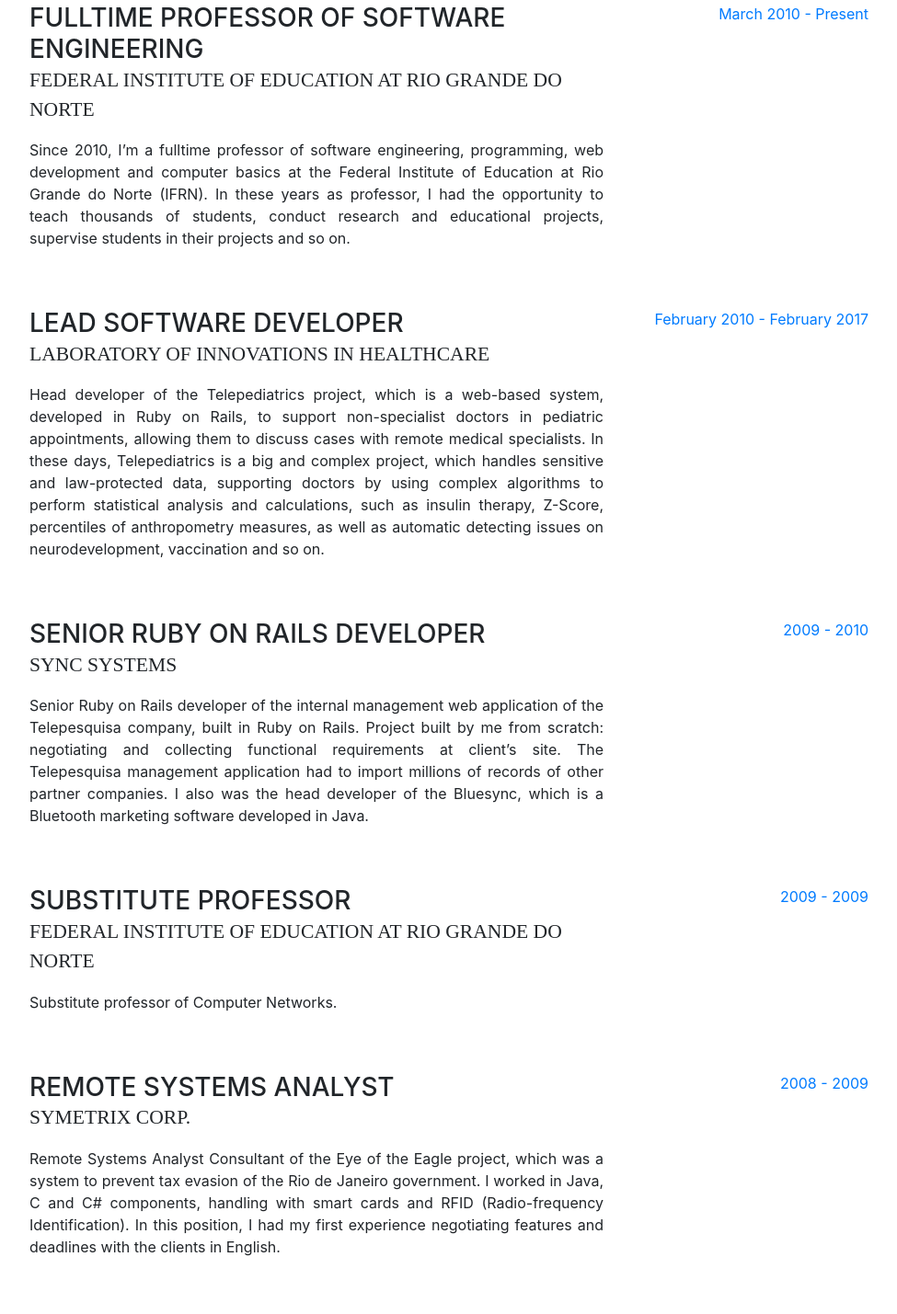
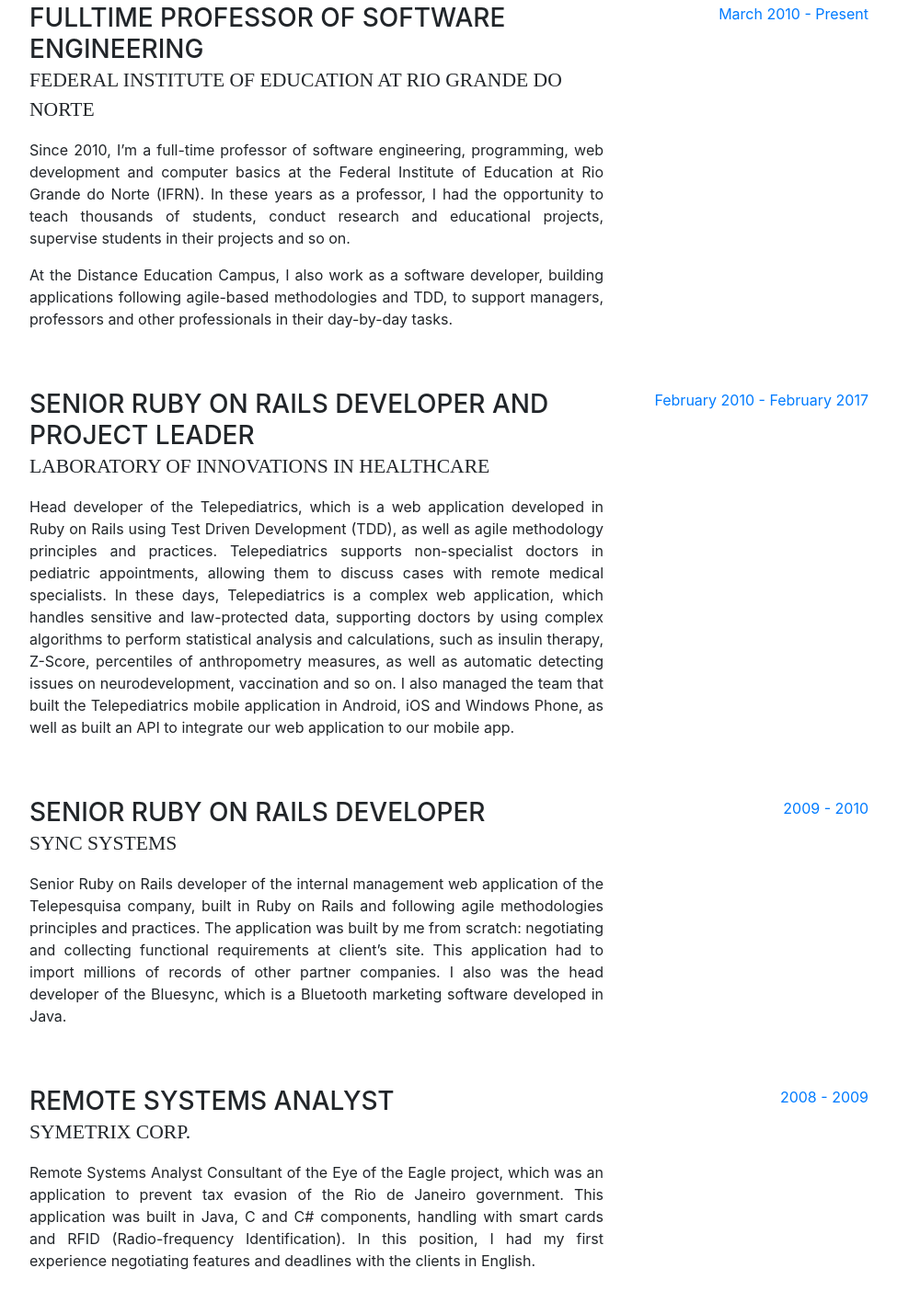
Before and after one commit to jalerson/jalerson.github.io, a website with bundled scripts: page index.html in a window 1280 px wide. Shown: the part 931-2360 px from the top of the page at 92% size, without its empty margins (288-1263 px from the left). Built offline with nearby package versions, Linux system fonts and the light colour scheme; a web font is replaced by a local one.

Commit message:
Updating CV.

```diff
--- a/index.html
+++ b/index.html
@@ -64,10 +64,21 @@
           <h1 class="mb-0">Jalerson
             <span class="text-primary">Lima</span>
           </h1>
-          <div class="subheading mb-5">
+          <div class="subheading mb-4">
             Senior Ruby on Rails Developer · Software Engineer · Fulltime Professor of Software Engineering
           </div>
-          <p class="mb-5">Experienced Senior Rails Developer with 10+ years of web applications development, agile methodologies and collaboration-based development. Currently, I'm trying to leave my comfort zone and face new challenging jobs in Germany, Netherlands, Ireland and other countries in Europe.</p>
+          <p>Experienced Senior Rails Developer with 10+ years of web applications development, agile methodologies and test-driven development. Currently, I'm trying to leave my comfort zone and face new challenging jobs in Germany, Netherlands, Ireland and other countries in Europe.</p>
+          <ul>
+            <li>9 years’ experience in Ruby on Rails framework;</li>
+            <li>10+ years of software development experience using a variety of front and back-end
+            technologies, platforms and tools;</li>
+            <li>Experience on developing high-performance web applications using agile methodologies and
+            Test-Driven Development;</li>
+            <li>Strong background in computer science and software engineering;</li>
+            <li>Solid experience working collaboratively using Git, GitHub, GitLab and BitBucket;</li>
+            <li>Experience using SQL and relational databases, such as MySQL and PostgreSQL;</li>
+            <li>Passionate for automated testing, continuous learning and improvement.</li>
+          </ul>
           <ul class="list-inline list-social-icons mb-0">
             <li class="list-inline-item">
               <a href="http://www.facebook.com/jalerson" target="_blank">
@@ -121,7 +132,10 @@
             <div class="resume-content mr-auto">
               <h3 class="mb-0">Fulltime Professor of Software Engineering</h3>
               <div class="subheading mb-3">Federal Institute of Education at Rio Grande do Norte</div>
-              <p>Since 2010, I’m a fulltime professor of software engineering, programming, web development and computer basics at the Federal Institute of Education at Rio Grande do Norte (IFRN). In these years as professor, I had the opportunity to teach thousands of students, conduct research and educational projects, supervise students in their projects and so on.</p>
+                <p>Since 2010, I’m a full-time professor of software engineering, programming, web development
+                and computer basics at the Federal Institute of Education at Rio Grande do Norte (IFRN). In these years as a professor, I had the opportunity to teach thousands of students, conduct research and educational projects, supervise students in their projects and so on.</p>
+                <p>At the Distance Education Campus, I also work as a software developer, building applications
+                following agile-based methodologies and TDD, to support managers, professors and other professionals in their day-by-day tasks.</p>
             </div>
             <div class="resume-date text-md-right">
               <span class="text-primary">March 2010 - Present</span>
@@ -130,9 +144,11 @@
 
           <div class="resume-item d-flex flex-column flex-md-row mb-5">
             <div class="resume-content mr-auto">
-              <h3 class="mb-0">Lead Software Developer</h3>
+              <h3 class="mb-0">Senior Ruby on Rails Developer and Project Leader</h3>
               <div class="subheading mb-3">Laboratory of Innovations in Healthcare</div>
-              <p>Head developer of the Telepediatrics project, which is a web-based system, developed in Ruby on Rails, to support non-specialist doctors in pediatric appointments, allowing them to discuss cases with remote medical specialists. In these days, Telepediatrics is a big and complex project, which handles sensitive and law-protected data, supporting doctors by using complex algorithms to perform statistical analysis and calculations, such as insulin therapy, Z-Score, percentiles of anthropometry measures, as well as automatic detecting issues on neurodevelopment, vaccination and so on.</p>
+              <p>Head developer of the Telepediatrics, which is a web application developed in Ruby on Rails using
+              Test Driven Development (TDD), as well as agile methodology principles and practices. Telepediatrics
+              supports non-specialist doctors in pediatric appointments, allowing them to discuss cases with remote medical specialists. In these days, Telepediatrics is a complex web application, which handles sensitive and law-protected data, supporting doctors by using complex algorithms to perform statistical analysis and calculations, such as insulin therapy, Z-Score, percentiles of anthropometry measures, as well as automatic detecting issues on neurodevelopment, vaccination and so on. I also managed the team that built the Telepediatrics mobile application in Android, iOS and Windows Phone, as well as built an API to integrate our web application to our mobile app.</p>
             </div>
             <div class="resume-date text-md-right">
               <span class="text-primary">February 2010 - February 2017</span>
@@ -143,7 +159,9 @@
             <div class="resume-content mr-auto">
               <h3 class="mb-0">Senior Ruby on Rails Developer</h3>
               <div class="subheading mb-3">Sync Systems</div>
-              <p>Senior Ruby on Rails developer of the internal management web application of the Telepesquisa company, built in Ruby on Rails. Project built by me from scratch: negotiating and collecting functional requirements at client’s site. The Telepesquisa management application had to import millions of records of other partner companies. I also was the head developer of the Bluesync, which is a Bluetooth marketing software developed in Java.</p>
+              <p>Senior Ruby on Rails developer of the internal management web application of the Telepesquisa
+              company, built in Ruby on Rails and following agile methodologies principles and practices. The
+              application was built by me from scratch: negotiating and collecting functional requirements at client’s site. This application had to import millions of records of other partner companies. I also was the head developer of the Bluesync, which is a Bluetooth marketing software developed in Java.</p>
             </div>
             <div class="resume-date text-md-right">
               <span class="text-primary">2009 - 2010</span>
@@ -152,20 +170,11 @@
 
           <div class="resume-item d-flex flex-column flex-md-row mb-5">
             <div class="resume-content mr-auto">
-              <h3 class="mb-0">Substitute Professor</h3>
-              <div class="subheading mb-3">Federal Institute of Education at Rio Grande do Norte</div>
-              <p>Substitute professor of Computer Networks.</p>
-            </div>
-            <div class="resume-date text-md-right">
-              <span class="text-primary">2009 - 2009</span>
-            </div>
-          </div>
-
-          <div class="resume-item d-flex flex-column flex-md-row mb-5">
-            <div class="resume-content mr-auto">
               <h3 class="mb-0">Remote Systems Analyst</h3>
               <div class="subheading mb-3">Symetrix Corp.</div>
-              <p>Remote Systems Analyst Consultant of the Eye of the Eagle project, which was a system to prevent tax evasion of the Rio de Janeiro government. I worked in Java, C and C# components, handling with smart cards and RFID (Radio-frequency Identification). In this position, I had my first experience negotiating features and deadlines with the clients in English.</p>
+              <p>Remote Systems Analyst Consultant of the Eye of the Eagle project, which was an application to
+              prevent tax evasion of the Rio de Janeiro government. This application was built in Java, C and C#
+              components, handling with smart cards and RFID (Radio-frequency Identification). In this position, I had my first experience negotiating features and deadlines with the clients in English.</p>
             </div>
             <div class="resume-date text-md-right">
               <span class="text-primary">2008 - 2009</span>
@@ -176,7 +185,8 @@
             <div class="resume-content mr-auto">
               <h3 class="mb-0">Java Web Developer</h3>
               <div class="subheading mb-3">Brazilian Ministry of Education</div>
-              <p>I worked as web developer to build the Knowledge Connections Portal to the Secretary of Continuing Education, Literacy, Diversity and Inclusion of the Ministry of Education. The portal, developed in Mentawai (Brazilian MVC Java Framework), it was nationally used to register and monitor projects conducted by federal universities.</p>
+              <p>I worked as web developer to build the Knowledge Connections Portal to the Secretary of
+              Continuing Education, Literacy, Diversity and Inclusion of the Ministry of Education. The portal, developed in Mentawai (Brazilian MVC Java Framework), it was nationally used to register and monitor projects conducted by federal universities.</p>
             </div>
             <div class="resume-date text-md-right">
               <span class="text-primary">2007 - 2008</span>
@@ -187,7 +197,8 @@
             <div class="resume-content mr-auto">
               <h3 class="mb-0">Softwaer Developer</h3>
               <div class="subheading mb-3">Real Security</div>
-              <p>I worked as a software developer and architect to develop an Electronic Security Monitoring System used by the company. The system, built in Java, had to manage all the security signals sent by devices located in the clients houses.</p>
+              <p>Software developer to build an Electronic Security Monitoring System used by the company. The
+              application, built in Java, had to manage all the security signals sent by devices located in the clients houses.</p>
             </div>
             <div class="resume-date text-md-right">
               <span class="text-primary">2007 - 2007</span>
```
